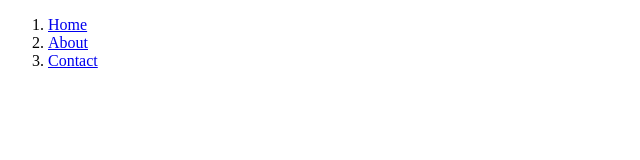
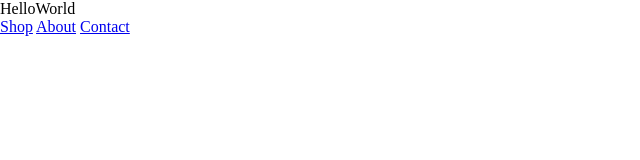
Before and after one commit to AnthonyFiset/foundations-landing-page, a plain HTML site: page index.html in a window 1280 px wide. Shown: the whole page, without its empty margins (0-640 px from the left). Drawn offline with Linux system fonts and the light colour scheme.

Commit message:
added css

```diff
--- a/index.html
+++ b/index.html
@@ -4,17 +4,21 @@
     <meta charset="UTF-8">
     <meta http-equiv="X-UA-Compatible" content="IE=edge">
     <meta name="viewport" content="width=device-width, initial-scale=1.0">
-    <title>Landing Page</title>
+    <title>Document</title>
+    <link rel="stylesheet" href="style.css">
 </head>
 <body>
-    <header>
-        <nav>
-            <ol>
-                <li><a href="#">Home</a></li>
-                <li><a href="#">About</a></li>
-                <li><a href="#">Contact</a></li>
-            </ol>
+    <div class="header-container">
+        <nav class="navbar">
+            <div class="logo">
+                HelloWorld
+            </div>
+            <div class="header-links">
+                <a href="#">Shop</a>
+                <a href="#">About</a>
+                <a href="#">Contact</a>
+            </div>
         </nav>
-    </header>
+    </div>
 </body>
 </html>
--- /dev/null
+++ b/style.css
@@ -0,0 +1,11 @@
+body {
+    background-color: white;
+    padding: 0;
+    margin: 0;
+}
+
+.header-container {
+    display: flex;
+    justify-content: space-between;
+    flex-direction: column;
+}
```
